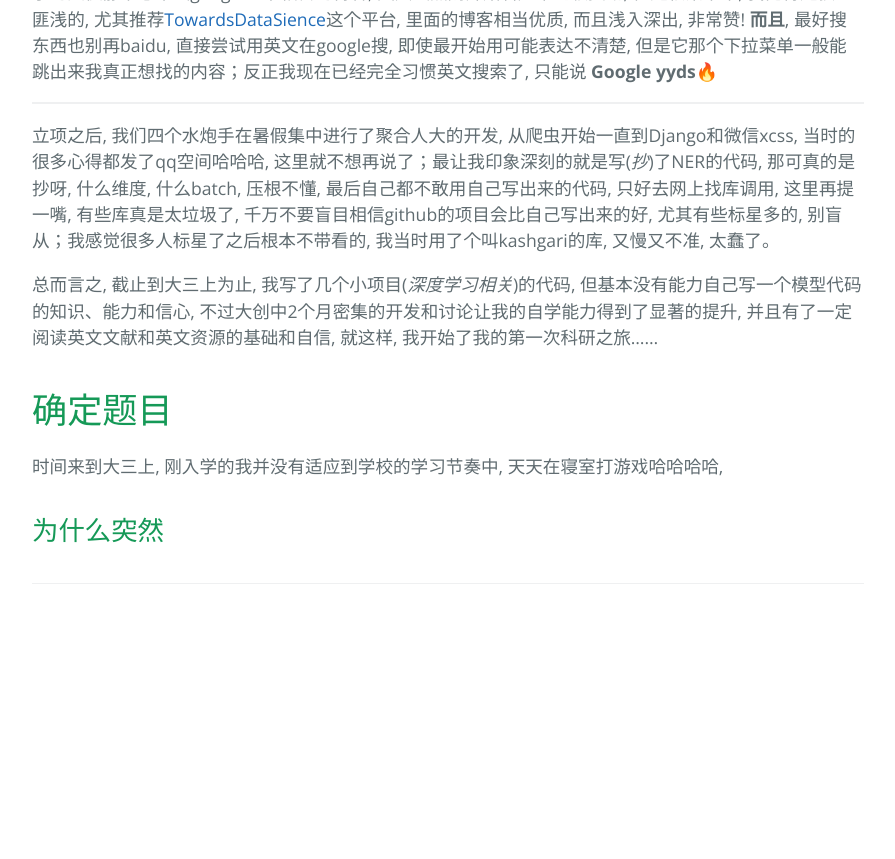
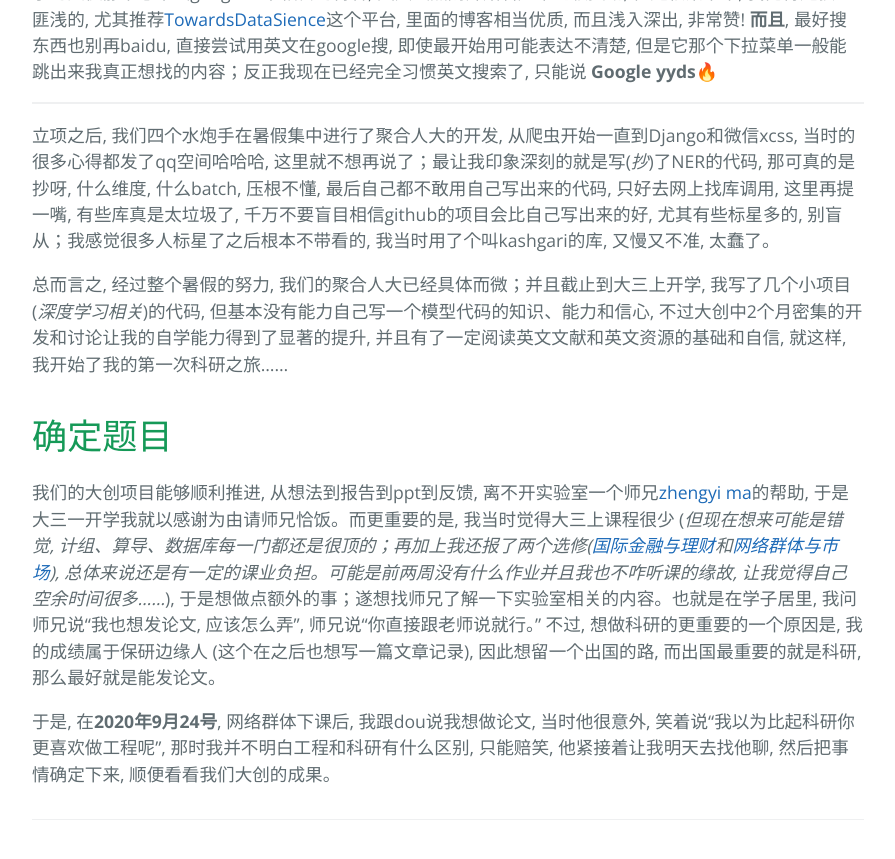
Before and after one commit to namespace-Pt/namespace-Pt.github.io, a Jekyll site: the page built from collections/_posts/2021-6-1-first-time.md, in a window 1280 px wide and 900 px high, scrolled down 1327 px. Shown: the top 859 px of the window, without its empty margins (192-1087 px from the left). Built offline with Jekyll 4.4.1, drawn with Linux system fonts in a browser that asks for light colours; emoji names are drawn with the system emoji font; before the commit the page ends 1991 px from its top, so only the background shows below that; some of the changed text lies outside the part shown.

Commit message:
2021-6-10

```diff
--- a/collections/_posts/2021-6-1-first-time.md
+++ b/collections/_posts/2021-6-1-first-time.md
@@ -3,9 +3,9 @@
 ---
 
 # 前言
-严格来说, 新闻推荐这个项目是从去年五月开始的。记得当时先和邵总组了队, 想做一个RUC的分享平台, 然后想请dou老师做指导老师, 结果他说我们这个没有创新点, 并且很难监管, 建议换一个题目 (*其实没有建议, 感觉dou总是说你们自己决定, 他只是提想法哈哈哈* :grin:)。我们说那咋办, 老师直接掏出**[“聚合人大”](https://github.com/Ethan00Si/JuHeRenDa)**, 说你们看看。
+严格来说, 新闻推荐这个项目是从去年五月开始的, 它是我们大创项目的一部分。记得当时先和邵总组了队, 想做一个RUC的分享平台, 然后我在大二下加入了dou老师的实验室, 于是请他做我们的指导老师, 结果他说我们这个没有创新点, 并且很难监管, 建议换一个题目 (*其实没有建议, 感觉dou总是说你们自己决定, 他只是提想法哈哈哈* :grin:)。我们说那咋办, 老师直接掏出**[“聚合人大”](https://github.com/Ethan00Si/JuHeRenDa)**的原型, 说你们看看这个。
 
-敲定了做新闻门户后, 我又找了思神和铁琦, 组建了我们**四个水炮手**。但大二的我们对于相关的技术可谓是一无所知, 只是看到老师给的项目简介里有个 *知识图谱*, 有个 *推荐系统*, 于是打算从两头分开下手, 我负责知识图谱。最开始我还不会去进行<a class="popup" style="">**准确的思考**<span class="popuptext">先想明白自己什么不懂, 再去解决</span></a>, 只能盲目地搜索知识图谱然后看一堆自己毛都不懂的术语并感到十分迷茫。
+追本溯源, 聚合人大其实就是一个人大内部的新闻门户, 敲定了做这个项目后, 我又找了思神和铁琦, 组建了我们**四个水炮手**。但大二的我们对于相关的技术可谓是一无所知, 只是看到老师给的项目简介里有个 *知识图谱*, 有个 *推荐系统*, 于是打算从两头分开下手, 我负责知识图谱。最开始我还不会去进行<a class="popup" style="">**准确的思考**<span class="popuptext">先想明白自己什么不懂, 再去解决</span></a>, 只能盲目地搜索知识图谱然后看一堆自己毛都不懂的术语并感到十分迷茫。
 
 后来, 我们小组发觉原来光看CSDN没啥用, 于是开始在知网上搜索一些相关的论文, 总之是对知识图谱和推荐算法都有了一点点宏观的理解。但是当跟dou汇报后, dou指出我们太聚焦于方法了, 这不是立项时的重点, 立项更看重意义和<a class="popup" style="">**动机**<span class="popuptext">为什么要用这个方法, 为什么不用别的？</span></a>, 因此我们又开展了新一轮的调研。
 
@@ -23,8 +23,9 @@
 
 立项之后, 我们四个水炮手在暑假集中进行了聚合人大的开发, 从爬虫开始一直到Django和微信xcss, 当时的很多心得都发了qq空间哈哈哈, 这里就不想再说了；最让我印象深刻的就是写(*抄*)了NER的代码, 那可真的是抄呀, 什么维度, 什么batch, 压根不懂, 最后自己都不敢用自己写出来的代码, 只好去网上找库调用, 这里再提一嘴, 有些库真是太垃圾了, 千万不要盲目相信github的项目会比自己写出来的好, 尤其有些标星多的, 别盲从；我感觉很多人标星了之后根本不带看的, 我当时用了个叫kashgari的库, 又慢又不准, 太蠢了。
 
-总而言之, 截止到大三上为止, 我写了几个小项目(*深度学习相关*)的代码, 但基本没有能力自己写一个模型代码的知识、能力和信心, 不过大创中2个月密集的开发和讨论让我的自学能力得到了显著的提升, 并且有了一定阅读英文文献和英文资源的基础和自信, 就这样, 我开始了我的第一次科研之旅……
+总而言之, 经过整个暑假的努力, 我们的聚合人大已经具体而微；并且截止到大三上开学, 我写了几个小项目(*深度学习相关*)的代码, 但基本没有能力自己写一个模型代码的知识、能力和信心, 不过大创中2个月密集的开发和讨论让我的自学能力得到了显著的提升, 并且有了一定阅读英文文献和英文资源的基础和自信, 就这样, 我开始了我的第一次科研之旅……
 
 # 确定题目
-时间来到大三上, 刚入学的我并没有适应到学校的学习节奏中, 天天在寝室打游戏哈哈哈哈,
-## 为什么突然
+我们的大创项目能够顺利推进, 从想法到报告到ppt到反馈, 离不开实验室一个师兄[zhengyi ma](https://github.com/zhengyima)的帮助, 于是大三一开学我就以感谢为由请师兄恰饭。而更重要的是, 我当时觉得大三上课程很少 (*但现在想来可能是错觉, 计组、算导、数据库每一门都还是很顶的；再加上我还报了两个选修([国际金融与理财](https://github.com/namespace-Pt/Curriculum-RUC/tree/main/%E5%95%86%E5%AD%A6%E9%99%A2/%E5%9B%BD%E9%99%85%E9%87%91%E8%9E%8D%E4%B8%8E%E7%90%86%E8%B4%A2-zpt-3.7)和[网络群体与市场](https://github.com/namespace-Pt/Curriculum-RUC/tree/main/%E4%BF%A1%E6%81%AF%E5%AD%A6%E9%99%A2/%E7%BD%91%E7%BB%9C%E7%BE%A4%E4%BD%93%E4%B8%8E%E5%B8%82%E5%9C%BA-zpt-4.0)), 总体来说还是有一定的课业负担。可能是前两周没有什么作业并且我也不咋听课的缘故, 让我觉得自己空余时间很多……*), 于是想做点额外的事；遂想找师兄了解一下实验室相关的内容。也就是在学子居里, 我问师兄说“我也想发论文, 应该怎么弄”, 师兄说“你直接跟老师说就行。”  不过, 想做科研的更重要的一个原因是, 我的成绩属于保研边缘人 (这个在之后也想写一篇文章记录), 因此想留一个出国的路, 而出国最重要的就是科研, 那么最好就是能发论文。
+
+于是, 在**2020年9月24号**, 网络群体下课后, 我跟dou说我想做论文, 当时他很意外, 笑着说“我以为比起科研你更喜欢做工程呢”, 那时我并不明白工程和科研有什么区别, 只能赔笑, 他紧接着让我明天去找他聊, 然后把事情确定下来, 顺便看看我们大创的成果。
```
Also changed, not shown: collections/_drafts/Insights of Learning.md (renamed from collections/_drafts/1.md, +0 -10 lines), collections/_drafts/TODO in Summer.md (added, +8 -0 lines), collections/_insights/research.md (+4 -0 lines).
